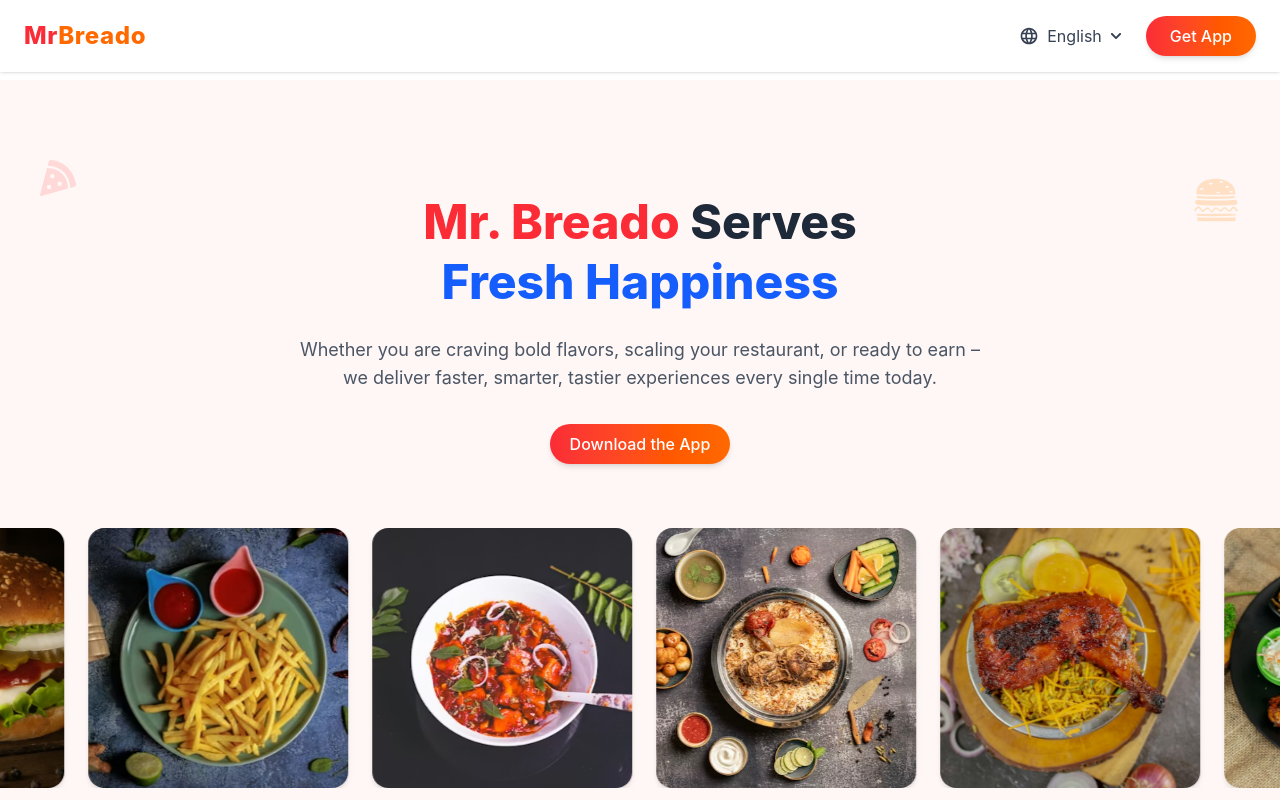
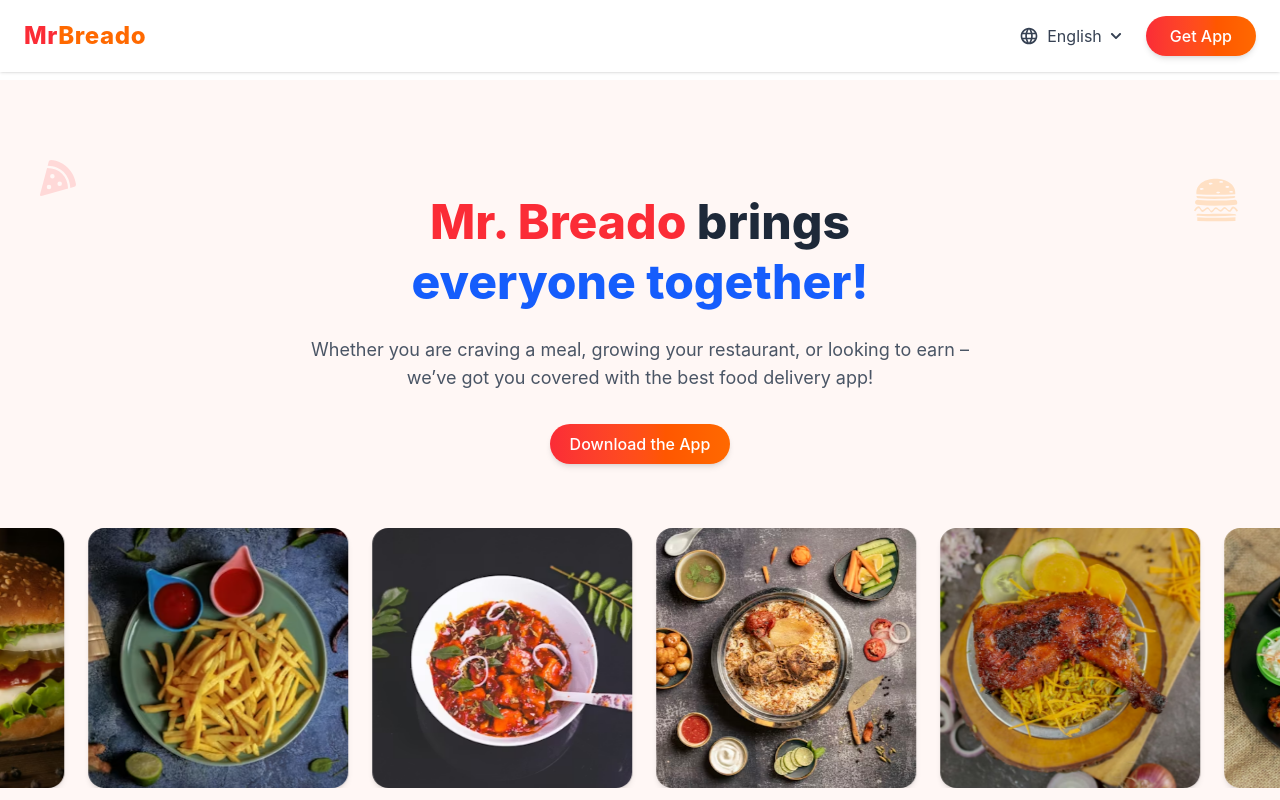
Before and after one commit to rajatghoshrg/Mr-Breado, a React (Vite) app: page / in a window 1280 px wide. Shown: the top 800 px of the page. Built offline with nearby package versions, Linux system fonts and the light colour scheme.

Commit message:
Footer updated

```diff
--- a/src/components/Footer.jsx
+++ b/src/components/Footer.jsx
@@ -10,7 +10,13 @@
     return (
         <footer className="bg-[#f5f5f5] text-gray-700 pt-12 pb-6 px-6 md:px-12">
 
-            {/*  TOP GRID */}
+            {/* CORPORATE ADDRESS */}
+            <div className="flex items-center justify-center gap-2 mt-16 md:mt-20 mb-10 md:mb-14 text-gray-800 font-medium">
+                <MdLocationOn className="text-red-500 text-xl" />
+                Corporate Address
+            </div>
+
+            {/* TOP GRID */}
             <div className="grid grid-cols-1 md:grid-cols-5 gap-10">
 
                 {/* About */}
@@ -66,12 +72,6 @@
                         West Bengal-700102, India
                     </p>
                 </div>
-            </div>
-
-            {/*  CORPORATE ADDRESS */}
-            <div className="flex items-center justify-center gap-2 mt-10 text-gray-800 font-medium">
-                <MdLocationOn className="text-red-500 text-xl" />
-                Corporate Address
             </div>
 
             {/*  SUPPORT */}
--- a/src/sections/Hero.jsx
+++ b/src/sections/Hero.jsx
@@ -56,14 +56,14 @@
 
         <h1 className="text-2xl sm:text-3xl md:text-5xl font-extrabold leading-snug md:leading-tight">
           <span className="text-red-500">Mr. Breado</span>{" "}
-          <span className="text-gray-800">Serves</span>
+          <span className="text-gray-800">brings</span>
           <br />
-          <span className="text-blue-600">Fresh Happiness</span>
+          <span className="text-blue-600">everyone together!</span>
         </h1>
 
         <p className="mt-4 sm:mt-6 text-gray-600 text-sm sm:text-base md:text-lg px-2">
-          Whether you are craving bold flavors, scaling your restaurant, or ready to earn –
-          we deliver faster, smarter, tastier experiences every single time today.
+          Whether you are craving a meal, growing your restaurant,
+          or looking to earn – we’ve got you covered with the best food delivery app!
         </p>
 
         <div className="mt-6 sm:mt-8">
```
